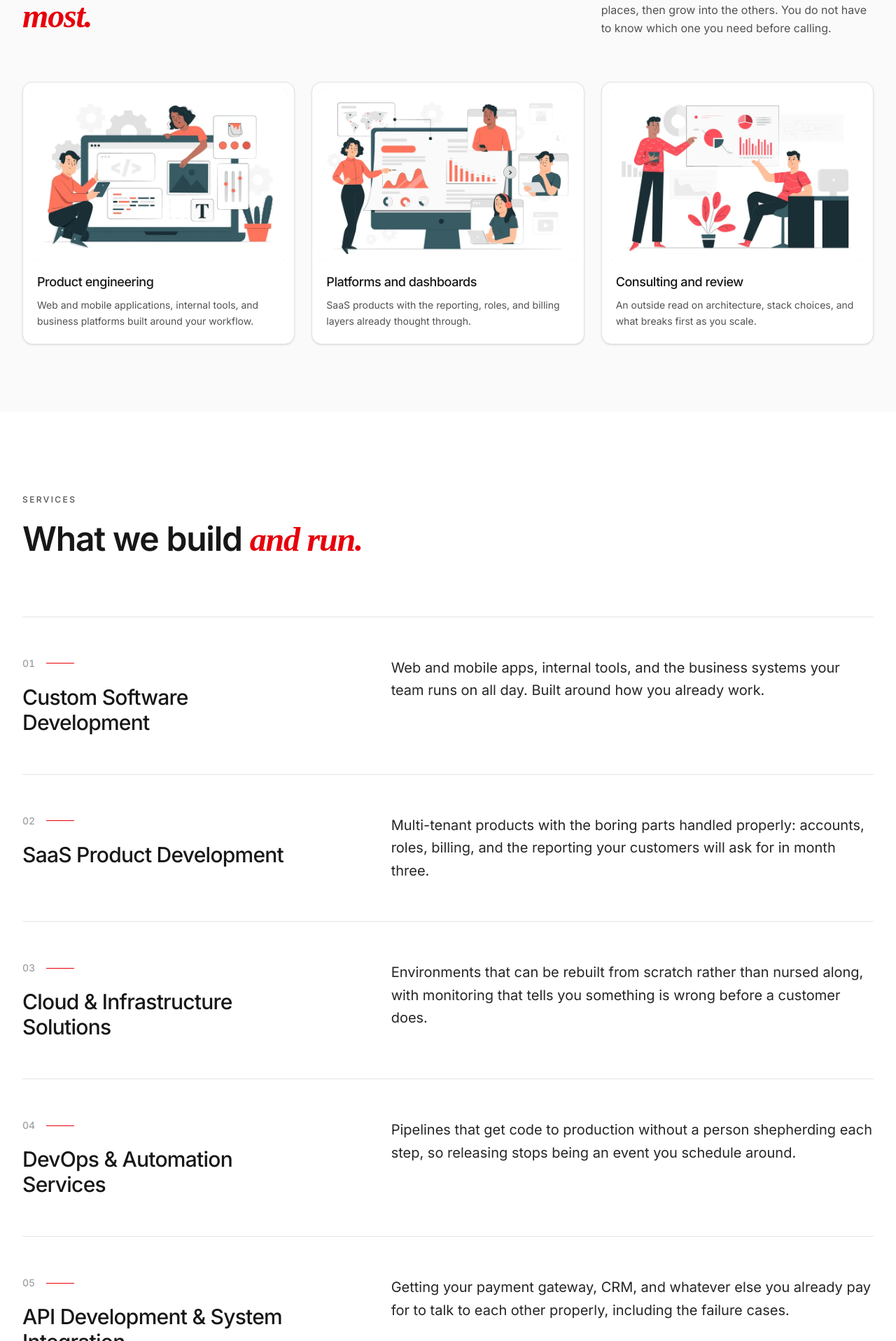
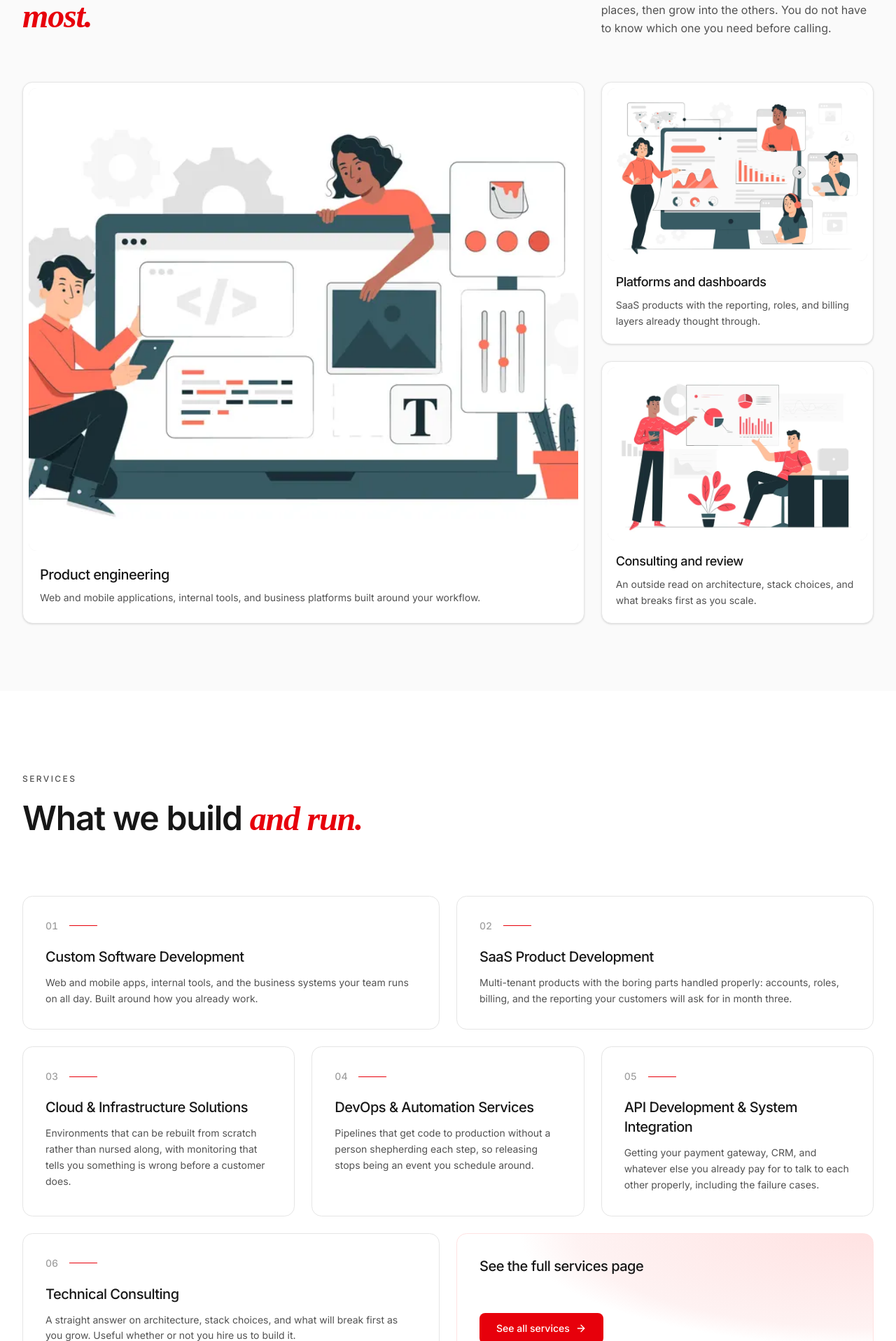
Before and after one commit to LeelaMohan217/J-Monk-Devops, a React (Vite) app: page /digiconnect in a window 1280 px wide. Shown: the part 804-2720 px from the top of the page at 70% size. Built offline with nearby package versions, Linux system fonts and the light colour scheme.

Commit message:
Lay out the DigiConnect home sections as bento grids

```diff
--- a/src/sites/digiconnect/pages/home/OfferingsSection.jsx
+++ b/src/sites/digiconnect/pages/home/OfferingsSection.jsx
@@ -5,6 +5,18 @@ import { riseIn } from "../../../../shared/variants";
 import { centerTrigger } from "../../../../shared/motionConfig";
 import { offerings } from "./data";
 import { ACCENT_CLASS } from "../../headingStyles";
+
+// Column spans by position, over a six-column grid. Rows work out as 3+3,
+// 2+2+2, then 3 plus the 3-wide CTA cell, so every row fills exactly and the
+// grid ends square.
+const SPANS = [
+  "lg:col-span-3",
+  "lg:col-span-3",
+  "lg:col-span-2",
+  "lg:col-span-2",
+  "lg:col-span-2",
+  "lg:col-span-3",
+];
 
 const OfferingsSection = () => {
   return (
@@ -27,23 +39,35 @@ const OfferingsSection = () => {
           </h2>
         </motion.div>
 
-        <div className="mt-14 md:mt-20">
+        {/* Bento, replacing six full-width rows that each ran the name down the
+            left and the description across the right. Stacked, they were six
+            near-identical bands and the section read as a table.
+
+            Spans over six columns: 3+3, then 2+2+2, then 3+3, so each row fills
+            exactly and no two consecutive rows share a rhythm. The last cell of
+            the last row is the CTA rather than a service, which is what lets the
+            grid finish square instead of leaving a hole or trailing a link
+            underneath it.
+
+            SPANS is indexed by position, so reordering `offerings.services`
+            reshuffles the layout with it. Six entries is the assumption; a
+            seventh would fall back to the 2-column span and still tile. */}
+        <div className="mt-14 grid gap-4 md:mt-20 md:grid-cols-2 md:gap-6 lg:grid-cols-6">
           {offerings.services.map((service, index) => (
             <motion.article
               key={service.name}
-              // Delay is clamped so the sixth row does not sit visibly idle
-              // after entering view; the landing only ever staggers three.
+              // No index step: six cells over three rows is tall enough that a
+              // step would stall the lower ones. Each gets its own trigger.
               variants={riseIn()}
               {...centerTrigger}
-              className="border-t border-neutral-200 py-10 last:border-b md:py-14"
+              className={`flex flex-col rounded-2xl border border-neutral-200 bg-surface p-6 md:p-8 ${
+                SPANS[index] ?? "lg:col-span-2"
+              }`}
             >
-              <div className="grid gap-8 lg:grid-cols-12 lg:gap-12">
-                <div className="lg:col-span-4">
               <div className="flex items-center gap-4">
                 {/* Hidden from the accessibility tree: otherwise a screen
                     reader announces "zero one" before six consecutive
-                        headings. Marks are red because DigiConnect's shell is
-                        red throughout, where the landing uses amber. */}
+                    headings. */}
                 <span
                   className="text-xs font-medium tabular-nums text-neutral-400 md:text-sm"
                   aria-hidden="true"
@@ -53,33 +77,38 @@ const OfferingsSection = () => {
                 <span className="h-px w-10 bg-red-600" aria-hidden="true" />
               </div>
 
-                  <h3
-                    className="mt-5 text-2xl font-medium tracking-tight text-neutral-900 md:text-3xl"
-                  >
+              <h3 className="mt-5 text-lg font-medium tracking-tight text-neutral-900 md:text-xl">
                 {service.name}
               </h3>
-                </div>
-
-                <div className="lg:col-span-7 lg:col-start-6">
-                  <p className="text-lg leading-relaxed text-neutral-800 md:text-xl">
+              {/* text-sm, the card-body size used site-wide. These descriptions
+                  ran at text-lg md:text-xl while they were full-width editorial
+                  rows, which inside a bento cell would outweigh its own
+                  heading. */}
+              <p className="mt-3 text-sm leading-relaxed text-neutral-600">
                 {service.description}
               </p>
-                </div>
-              </div>
             </motion.article>
           ))}
-        </div>
 
+          {/* The closing cell. Red radial glow rather than a plain card, so the
+              one actionable cell in the grid is the one that looks different,
+              and it reuses the glow already on the about and careers cards
+              instead of introducing another treatment. */}
           <motion.div
             variants={riseIn()}
             {...centerTrigger}
-          className="mt-10"
+            // md:col-span-2 so the CTA fills the final row at the two-column
+            // tier instead of sitting half-width beside a gap.
+            className="flex flex-col justify-between rounded-2xl border border-red-100 bg-radial-[at_100%_0%] from-red-100 via-red-50 to-surface to-60% p-6 md:col-span-2 md:p-8 lg:col-span-3"
           >
+            <p className="max-w-sm text-lg font-medium tracking-tight text-neutral-900 md:text-xl">
+              {offerings.cta.label}
+            </p>
             <Link
               to={offerings.cta.href}
-            className="group inline-flex w-fit items-center gap-2 py-1 text-sm font-medium text-neutral-700 transition-colors duration-300 hover:text-red-700 focus-visible:outline-2 focus-visible:outline-offset-2 focus-visible:outline-red-600"
+              className="group mt-8 inline-flex w-fit items-center gap-2 rounded-lg bg-red-600 px-6 py-3 text-sm font-medium text-white transition-colors duration-300 hover:bg-red-700 focus-visible:outline-2 focus-visible:outline-offset-2 focus-visible:outline-red-600"
             >
-            {offerings.cta.label}
+              See all services
               <ArrowRight
                 className="h-4 w-4 transition-transform duration-300 group-hover:translate-x-1"
                 aria-hidden="true"
@@ -87,6 +116,7 @@ const OfferingsSection = () => {
             </Link>
           </motion.div>
         </div>
+      </div>
     </section>
   );
 };
--- a/src/sites/digiconnect/pages/home/WhatWeDoSection.jsx
+++ b/src/sites/digiconnect/pages/home/WhatWeDoSection.jsx
@@ -30,17 +30,48 @@ const WhatWeDoSection = () => {
           </p>
         </motion.div>
 
-        <div className="mt-12 grid gap-6 md:mt-16 lg:grid-cols-3">
-          {whatWeDo.cards.map((card, index) => (
+        {/* Bento rather than three equal tiles. The first card takes two
+            columns and both rows, the other two stack beside it, so the row has
+            a subject instead of three things competing at the same weight.
+            Below lg it collapses to a single column and the spans stop applying.
+
+            auto-rows-fr is what makes it a bento and not a collage: it forces
+            the two rows to equal height, so the tall cell is exactly the height
+            of the two short ones plus the gap, and every edge lines up. Without
+            it the rows size to content and the right column drifts off the
+            bottom of the left one. */}
+        {/* Three tiers, not two. At md the featured cell goes full width with
+            the other two side by side underneath; the asymmetric bento only
+            starts at lg. Without the md tier a 768px tablet dropped straight to
+            one column and stacked all three at full width. */}
+        <div className="mt-12 grid gap-4 md:mt-16 md:grid-cols-2 md:gap-6 lg:grid-cols-3 lg:grid-rows-2 lg:auto-rows-fr">
+          {whatWeDo.cards.map((card, index) => {
+            const featured = index === 0;
+
+            return (
               <motion.div
                 key={card.id}
                 variants={riseIn(Math.min(index, 3) * STEP)}
                 {...centerTrigger}
-              className="flex flex-col rounded-2xl border border-neutral-200 bg-surface p-2 shadow-sm"
+                className={`flex flex-col rounded-2xl border border-neutral-200 bg-surface p-2 shadow-sm ${
+                  featured ? "md:col-span-2 lg:col-span-2 lg:row-span-2" : ""
+                }`}
               >
                 {/* The artwork is white-on-white, so the inset ring supplies the
-                  edge it lacks and this band is near-white rather than white. */}
-              <div className="aspect-[3/2] w-full overflow-hidden rounded-xl bg-surface ring-1 ring-inset ring-black/10">
+                    edge it lacks and this band is near-white rather than white.
+
+                    The featured cell's media flexes to fill whatever height the
+                    grid hands it, rather than holding a fixed ratio: min-h-0 is
+                    required for that, since a flex child will not shrink below
+                    its content without it. The two small cells keep a ratio,
+                    because they have a known height to fill. */}
+                <div
+                  className={`w-full overflow-hidden rounded-xl bg-surface ring-1 ring-inset ring-black/10 ${
+                    featured
+                      ? "aspect-[3/2] lg:aspect-auto lg:min-h-0 lg:flex-1"
+                      : "aspect-[3/2]"
+                  }`}
+                >
                   <img
                     src={card.image}
                     alt=""
@@ -51,19 +82,29 @@ const WhatWeDoSection = () => {
                     className="h-full w-full object-cover"
                   />
                 </div>
-              <div className="px-3 pt-4 pb-3">
-                <h3 className="text-base font-medium tracking-tight text-neutral-900 md:text-lg">
+
+                {/* The featured cell steps its heading up one and keeps the body
+                    at the shared size. Scaling both would make it read as a
+                    zoomed copy of a small card rather than a different tier. */}
+                <div
+                  className={`px-3 pt-4 pb-3 ${featured ? "md:px-4 md:pt-5 md:pb-4" : ""}`}
+                >
+                  <h3
+                    className={`font-medium tracking-tight text-neutral-900 ${
+                      featured
+                        ? "text-lg md:text-xl"
+                        : "text-base md:text-lg"
+                    }`}
+                  >
                     {card.label}
                   </h3>
-                {/* text-sm, the size every other card body on the site uses.
-                    This was the one at text-xs md:text-sm, a step smaller than
-                    its counterparts on the about and careers pages. */}
                   <p className="mt-2 text-sm leading-relaxed text-neutral-600">
                     {card.description}
                   </p>
                 </div>
               </motion.div>
-          ))}
+            );
+          })}
         </div>
       </div>
     </section>
```
Lines whose indentation alone changed are shown as unchanged.
